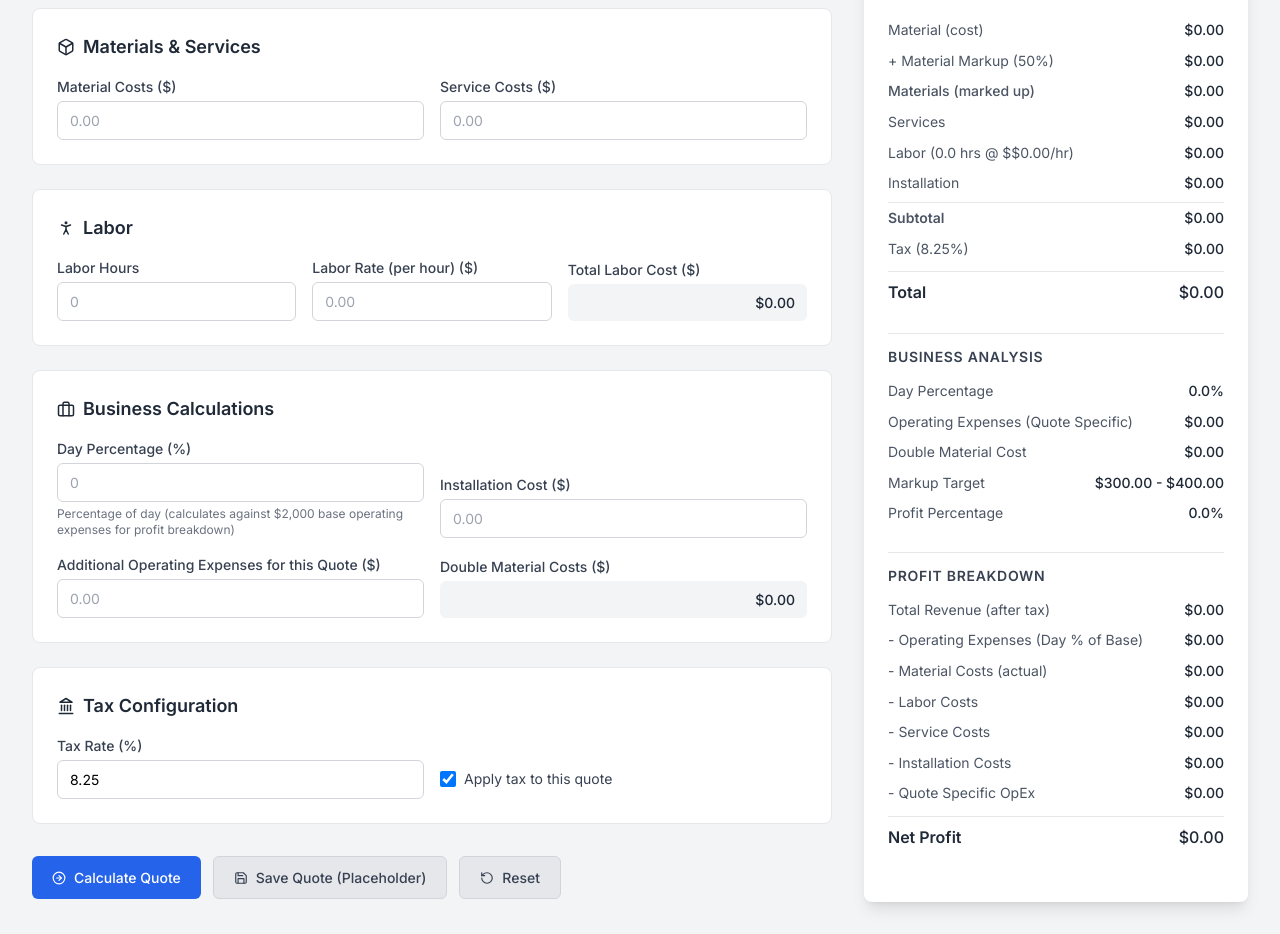
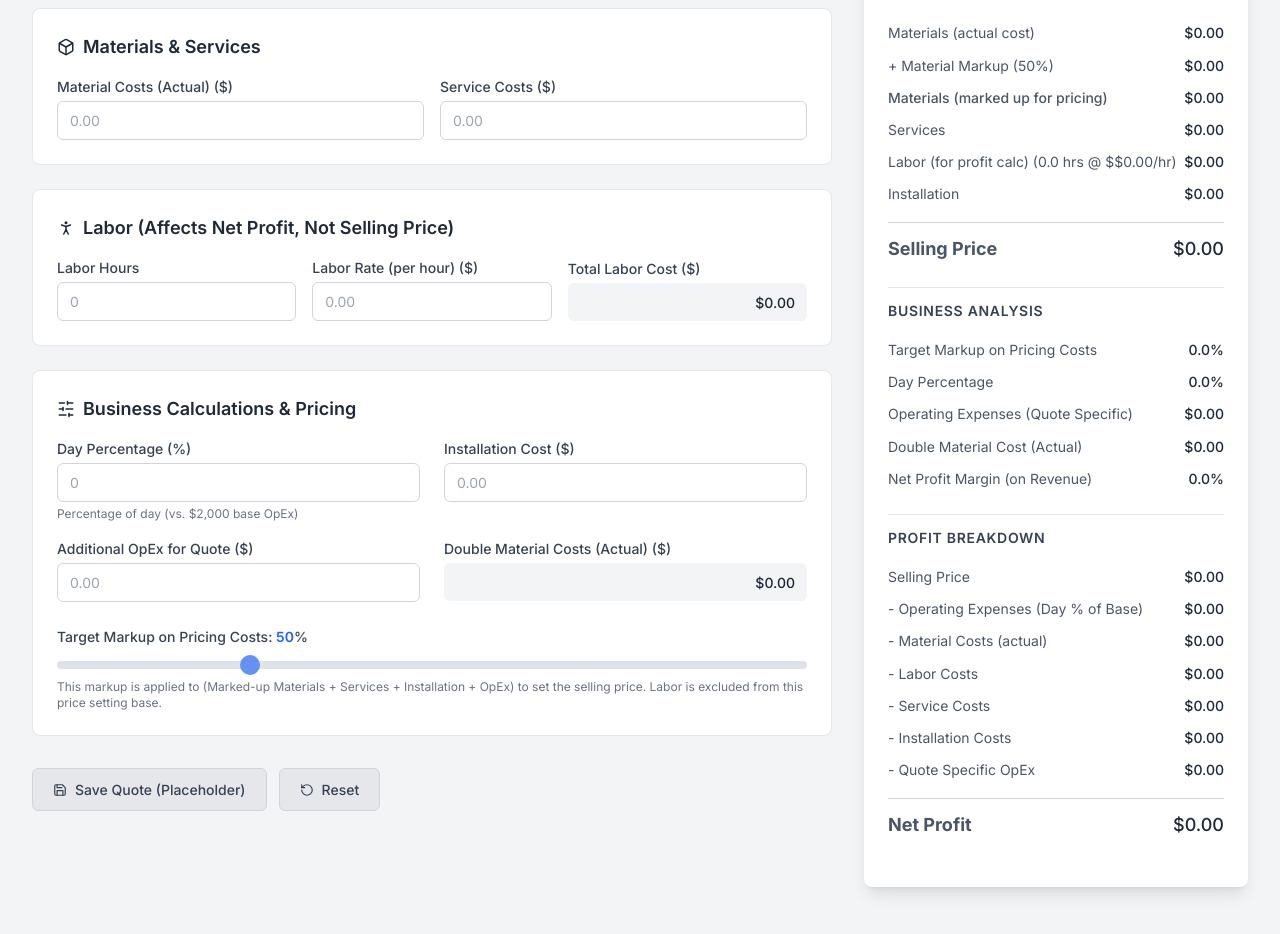
Before and after one commit to CryptoCode14/Garage-Door-Calculator, a plain HTML site: page index.html in a window 1280 px wide. Shown: the part 322-1256 px from the top of the page. Drawn offline with nearby package versions, Linux system fonts and the light colour scheme.

Commit message:
Update index.html

```diff
--- a/index.html
+++ b/index.html
@@ -8,14 +8,14 @@
     <link href="https://fonts.googleapis.com/css2?family=Inter:wght@400;500;600;700&display=swap" rel="stylesheet">
     <style>
         body { font-family: 'Inter', sans-serif; }
-        .icon-placeholder { width: 20px; height: 20px; display: inline-block; margin-right: 8px; vertical-align: middle; } /* Simple placeholder */
         .form-section { border: 1px solid #E5E7EB; border-radius: 0.5rem; padding: 1.5rem; margin-bottom: 1.5rem; background-color: white;}
         .form-section-title { font-size: 1.125rem; font-weight: 600; color: #1F2937; margin-bottom: 1rem; display: flex; align-items: center; }
-        .preview-section { margin-bottom: 1.5rem; }
-        .preview-section h4 { font-weight: 600; color: #374151; margin-bottom: 0.5rem; font-size: 0.875rem; text-transform: uppercase; letter-spacing: 0.05em;}
-        .preview-item { display: flex; justify-content: space-between; font-size: 0.875rem; color: #4B5563; padding: 0.3rem 0; }
-        .preview-item.total { font-weight: 600; color: #1F2937; font-size: 1rem; border-top: 1px solid #E5E7EB; padding-top: 0.5rem; margin-top:0.5rem;}
-        .preview-item .value { font-weight: 500; color: #1F2937; }
+        .preview-section { margin-bottom: 1.25rem; }
+        .preview-section h4 { font-weight: 600; color: #374151; margin-bottom: 0.75rem; font-size: 0.875rem; text-transform: uppercase; letter-spacing: 0.05em;}
+        .preview-item { display: flex; justify-content: space-between; font-size: 0.875rem; color: #4B5563; padding: 0.35rem 0; }
+        .preview-item .label { color: #4B5563; }
+        .preview-item .value { font-weight: 500; color: #1F2937; text-align: right; }
+        .preview-item.total { font-weight: 700; color: #1F2937; font-size: 1.125rem; border-top: 1px solid #D1D5DB; padding-top: 0.75rem; margin-top:0.75rem;}
         .input-field { appearance: none; border: 1px solid #D1D5DB; border-radius: 0.375rem; padding: 0.5rem 0.75rem; font-size: 0.875rem; width: 100%; transition: border-color 0.2s ease-in-out, box-shadow 0.2s ease-in-out; }
         .input-field:focus { border-color: #2563EB; box-shadow: 0 0 0 2px rgba(59, 130, 246, 0.25); outline: none; }
         .input-label { display: block; font-size: 0.875rem; font-weight: 500; color: #374151; margin-bottom: 0.25rem; }
@@ -24,9 +24,14 @@
         .btn-primary:hover { background-color: #1D4ED8; }
         .btn-secondary { background-color: #E5E7EB; color: #374151; border: 1px solid #D1D5DB;}
         .btn-secondary:hover { background-color: #D1D5DB; }
-        .output-display { font-size: 0.875rem; font-weight: 500; color: #1F2937; background-color: #F3F4F6; padding: 0.5rem 0.75rem; border-radius: 0.375rem; text-align: right; }
-        /* Lucide Icons via SVG */
+        .output-display { font-size: 0.875rem; font-weight: 500; color: #1F2937; background-color: #F3F4F6; padding: 0.5rem 0.75rem; border-radius: 0.375rem; text-align: right; min-height: 38px; display: flex; align-items: center; justify-content: flex-end;}
         .lucide { width: 1em; height: 1em; vertical-align: -0.125em; display: inline-block; }
+        .sidebar-value-highlight { color: #10B981; }
+        .sidebar-value-negative { color: #EF4444; }
+        input[type="range"] { -webkit-appearance: none; appearance: none; width: 100%; height: 8px; background: #D1D5DB; border-radius: 5px; outline: none; opacity: 0.7; transition: opacity .2s; margin-top: 0.5rem;}
+        input[type="range"]:hover { opacity: 1; }
+        input[type="range"]::-webkit-slider-thumb { -webkit-appearance: none; appearance: none; width: 20px; height: 20px; background: #2563EB; border-radius: 50%; cursor: pointer; }
+        input[type="range"]::-moz-range-thumb { width: 20px; height: 20px; background: #2563EB; border-radius: 50%; cursor: pointer; border: none; }
     </style>
 </head>
 <body class="bg-gray-100">
@@ -81,7 +86,7 @@
                         </h3>
                         <div class="grid grid-cols-1 md:grid-cols-2 gap-4">
                             <div>
-                                <label for="materialCost" class="input-label">Material Costs ($)</label>
+                                <label for="materialCost" class="input-label">Material Costs (Actual) ($)</label>
                                 <input type="number" id="materialCost" name="materialCost" class="input-field" placeholder="0.00" step="0.01">
                             </div>
                             <div>
@@ -91,11 +96,11 @@
                         </div>
                     </section>
 
-                    <!-- Labor -->
+                    <!-- Labor (Inputs remain, but not used for price setting) -->
                     <section class="form-section">
                         <h3 class="form-section-title">
                             <svg xmlns="http://www.w3.org/2000/svg" width="20" height="20" viewBox="0 0 24 24" fill="none" stroke="currentColor" stroke-width="2" stroke-linecap="round" stroke-linejoin="round" class="lucide lucide-person-standing mr-2"><circle cx="12" cy="5" r="1"/><path d="m9 20 3-6 3 6"/><path d="m6 8 6 2 6-2"/><path d="M12 10v4"/></svg>
-                            Labor
+                            Labor (Affects Net Profit, Not Selling Price)
                         </h3>
                         <div class="grid grid-cols-1 md:grid-cols-3 gap-4 items-end">
                             <div>
@@ -113,59 +118,40 @@
                         </div>
                     </section>
 
-                    <!-- Business Calculations -->
+                    <!-- Business Calculations & Pricing Strategy -->
                     <section class="form-section">
                         <h3 class="form-section-title">
-                            <svg xmlns="http://www.w3.org/2000/svg" width="20" height="20" viewBox="0 0 24 24" fill="none" stroke="currentColor" stroke-width="2" stroke-linecap="round" stroke-linejoin="round" class="lucide lucide-briefcase mr-2"><rect width="20" height="14" x="2" y="7" rx="2" ry="2"/><path d="M16 21V5a2 2 0 0 0-2-2h-4a2 2 0 0 0-2 2v16"/></svg>
-                            Business Calculations
+                            <svg xmlns="http://www.w3.org/2000/svg" width="20" height="20" viewBox="0 0 24 24" fill="none" stroke="currentColor" stroke-width="2" stroke-linecap="round" stroke-linejoin="round" class="lucide lucide-sliders-horizontal mr-2"><line x1="21" x2="14" y1="4" y2="4"/><line x1="10" x2="3" y1="4" y2="4"/><line x1="21" x2="12" y1="12" y2="12"/><line x1="8" x2="3" y1="12" y2="12"/><line x1="21" x2="16" y1="20" y2="20"/><line x1="12" x2="3" y1="20" y2="20"/><line x1="14" x2="14" y1="2" y2="6"/><line x1="8" x2="8" y1="10" y2="14"/><line x1="16" x2="16" y1="18" y2="22"/></svg>
+                            Business Calculations & Pricing
                         </h3>
-                        <div class="grid grid-cols-1 md:grid-cols-2 gap-x-4 gap-y-4 items-end">
+                        <div class="grid grid-cols-1 md:grid-cols-2 gap-x-6 gap-y-4 items-start">
                             <div>
                                 <label for="dayPercentage" class="input-label">Day Percentage (%)</label>
                                 <input type="number" id="dayPercentage" name="dayPercentage" class="input-field" placeholder="0" step="0.01">
-                                <p class="text-xs text-gray-500 mt-1">Percentage of day (calculates against $2,000 base operating expenses for profit breakdown)</p>
+                                <p class="text-xs text-gray-500 mt-1">Percentage of day (vs. $2,000 base OpEx)</p>
                             </div>
                             <div>
                                 <label for="installationCost" class="input-label">Installation Cost ($)</label>
                                 <input type="number" id="installationCost" name="installationCost" class="input-field" placeholder="0.00" step="0.01">
                             </div>
                             <div>
-                                <label for="quoteOperatingExpenses" class="input-label">Additional Operating Expenses for this Quote ($)</label>
+                                <label for="quoteOperatingExpenses" class="input-label">Additional OpEx for Quote ($)</label>
                                 <input type="number" id="quoteOperatingExpenses" name="quoteOperatingExpenses" class="input-field" placeholder="0.00" step="0.01">
                             </div>
                              <div>
-                                <label class="input-label">Double Material Costs ($)</label>
+                                <label class="input-label">Double Material Costs (Actual) ($)</label>
                                 <div id="doubleMaterialCostDisplay" class="output-display">0.00</div>
                             </div>
-                        </div>
-                    </section>
-
-                    <!-- Tax Configuration -->
-                    <section class="form-section">
-                        <h3 class="form-section-title">
-                            <svg xmlns="http://www.w3.org/2000/svg" width="20" height="20" viewBox="0 0 24 24" fill="none" stroke="currentColor" stroke-width="2" stroke-linecap="round" stroke-linejoin="round" class="lucide lucide-landmark mr-2"><line x1="3" x2="21" y1="22" y2="22"/><line x1="6" x2="6" y1="18" y2="11"/><line x1="10" x2="10" y1="18" y2="11"/><line x1="14" x2="14" y1="18" y2="11"/><line x1="18" x2="18" y1="18" y2="11"/><polygon points="12 2 20 7 4 7"/></svg>
-                            Tax Configuration
-                        </h3>
-                        <div class="grid grid-cols-1 md:grid-cols-2 gap-4 items-center">
-                            <div>
-                                <label for="taxRate" class="input-label">Tax Rate (%)</label>
-                                <input type="number" id="taxRate" name="taxRate" class="input-field" placeholder="8.25" step="0.01">
-                            </div>
-                            <div class="mt-4 md:mt-6">
-                                <label class="flex items-center">
-                                    <input type="checkbox" id="applyTax" name="applyTax" class="h-4 w-4 text-blue-600 border-gray-300 rounded focus:ring-blue-500" checked>
-                                    <span class="ml-2 text-sm text-gray-700">Apply tax to this quote</span>
-                                </label>
+                            <div class="md:col-span-2 mt-2">
+                                <label for="profitabilitySlider" class="input-label">Target Markup on Pricing Costs: <span id="profitabilitySliderValue" class="font-semibold text-blue-600">50</span>%</label>
+                                <input type="range" id="profitabilitySlider" name="profitabilitySlider" min="0" max="200" value="50" class="w-full">
+                                <p class="text-xs text-gray-500 mt-1">This markup is applied to (Marked-up Materials + Services + Installation + OpEx) to set the selling price. Labor is excluded from this price setting base.</p>
                             </div>
                         </div>
                     </section>
 
                     <!-- Action Buttons -->
                     <div class="flex flex-col sm:flex-row gap-3 mt-8">
-                        <button type="button" id="calculateQuoteBtn" class="btn btn-primary w-full sm:w-auto">
-                            <svg xmlns="http://www.w3.org/2000/svg" width="20" height="20" viewBox="0 0 24 24" fill="none" stroke="currentColor" stroke-width="2" stroke-linecap="round" stroke-linejoin="round" class="lucide lucide-arrow-right-circle mr-2"><circle cx="12" cy="12" r="10"/><path d="M8 12h8"/><path d="m12 16 4-4-4-4"/></svg>
-                            Calculate Quote
-                        </button>
                         <button type="button" id="saveQuoteBtn" class="btn btn-secondary w-full sm:w-auto">
                              <svg xmlns="http://www.w3.org/2000/svg" width="20" height="20" viewBox="0 0 24 24" fill="none" stroke="currentColor" stroke-width="2" stroke-linecap="round" stroke-linejoin="round" class="lucide lucide-save mr-2"><path d="M19 21H5a2 2 0 0 1-2-2V5a2 2 0 0 1 2-2h11l5 5v11a2 2 0 0 1-2 2z"/><polyline points="17 21 17 13 7 13 7 21"/><polyline points="7 3 7 8 15 8"/></svg>
                             Save Quote (Placeholder)
@@ -187,49 +173,49 @@
                     </div>
 
                     <div class="preview-section">
-                        <div class="preview-item"><span class="text-gray-500">Quote #:</span> <span id="preview_quoteId" class="value">QT-GEM-001</span></div>
-                        <div class="preview-item"><span class="text-gray-500">Date:</span> <span id="preview_date" class="value"></span></div>
+                        <div class="preview-item"><span class="label">Quote #:</span> <span id="preview_quoteId" class="value">QT-GEM-001</span></div>
+                        <div class="preview-item"><span class="label">Date:</span> <span id="preview_date" class="value"></span></div>
                         <hr class="my-2">
-                        <div class="preview-item"><span class="text-gray-500">Client:</span> <span id="preview_clientName" class="value">N/A</span></div>
-                        <div class="preview-item"><span class="text-gray-500">Project:</span> <span id="preview_projectName" class="value">N/A</span></div>
+                        <div class="preview-item"><span class="label">Client:</span> <span id="preview_clientName" class="value">N/A</span></div>
+                        <div class="preview-item"><span class="label">Project:</span> <span id="preview_projectName" class="value">N/A</span></div>
                     </div>
 
                     <div class="preview-section">
-                        <div class="preview-item"><span>Material (cost)</span> <span id="preview_materialCost" class="value">$0.00</span></div>
-                        <div class="preview-item"><span>+ Material Markup (50%)</span> <span id="preview_materialMarkupValue" class="value">$0.00</span></div>
-                        <div class="preview-item font-medium"><span>Materials (marked up)</span> <span id="preview_materialCostMarkedUp" class="value">$0.00</span></div>
-                        <div class="preview-item"><span>Services</span> <span id="preview_serviceCost" class="value">$0.00</span></div>
-                        <div class="preview-item"><span>Labor (<span id="preview_laborHours">0</span> hrs @ $<span id="preview_laborRate">0.00</span>/hr)</span> <span id="preview_totalLabor" class="value">$0.00</span></div>
-                        <div class="preview-item"><span>Installation</span> <span id="preview_installationCost" class="value">$0.00</span></div>
-                        <div class="preview-item font-semibold border-t mt-1 pt-1"><span>Subtotal</span> <span id="preview_subtotal" class="value">$0.00</span></div>
-                        <div class="preview-item"><span>Tax (<span id="preview_taxRate">0.00</span>%)</span> <span id="preview_taxAmount" class="value">$0.00</span></div>
-                        <div class="preview-item total"><span>Total</span> <span id="preview_grandTotal" class="value">$0.00</span></div>
+                        <div class="preview-item"><span class="label">Materials (actual cost)</span> <span id="preview_materialCost" class="value">$0.00</span></div>
+                        <div class="preview-item"><span class="label">+ Material Markup (<span id="preview_materialMarkupPercentage">50</span>%)</span> <span id="preview_materialMarkupValue" class="value">$0.00</span></div>
+                        <div class="preview-item font-medium"><span class="label">Materials (marked up for pricing)</span> <span id="preview_materialCostMarkedUp" class="value">$0.00</span></div>
+                        <div class="preview-item"><span class="label">Services</span> <span id="preview_serviceCost" class="value">$0.00</span></div>
+                        <div class="preview-item"><span class="label">Labor (for profit calc) (<span id="preview_laborHours">0.0</span> hrs @ $<span id="preview_laborRate">0.00</span>/hr)</span> <span id="preview_totalLabor" class="value">$0.00</span></div>
+                        <div class="preview-item"><span class="label">Installation</span> <span id="preview_installationCost" class="value">$0.00</span></div>
+                        <div class="preview-item total"><span class="label">Selling Price</span> <span id="preview_grandTotal" class="value">$0.00</span></div>
                     </div>
 
                     <div class="preview-section">
                         <h4 class="border-t pt-3">Business Analysis</h4>
-                        <div class="preview-item"><span>Day Percentage</span> <span id="preview_dayPercentage" class="value">0.0%</span></div>
-                        <div class="preview-item"><span>Operating Expenses (Quote Specific)</span> <span id="preview_quoteOperatingExpenses" class="value">$0.00</span></div>
-                        <div class="preview-item"><span>Double Material Cost</span> <span id="preview_doubleMaterialCost" class="value">$0.00</span></div>
-                        <div class="preview-item"><span>Markup Target</span> <span id="preview_markupTarget" class="value">$0.00 - $0.00</span></div>
-                        <div class="preview-item"><span>Profit Percentage</span> <span id="preview_profitPercentage" class="value">0.0%</span></div>
+                        <div class="preview-item"><span class="label">Target Markup on Pricing Costs</span> <span id="preview_targetMarkupPercentage" class="value">0.0%</span></div>
+                        <div class="preview-item"><span class="label">Day Percentage</span> <span id="preview_dayPercentage" class="value">0.0%</span></div>
+                        <div class="preview-item"><span class="label">Operating Expenses (Quote Specific)</span> <span id="preview_quoteOperatingExpenses" class="value">$0.00</span></div>
+                        <div class="preview-item"><span class="label">Double Material Cost (Actual)</span> <span id="preview_doubleMaterialCost" class="value">$0.00</span></div>
+                        <div class="preview-item"><span class="label">Net Profit Margin (on Revenue)</span> <span id="preview_profitPercentage" class="value">0.0%</span></div>
                     </div>
 
                     <div class="preview-section">
                         <h4 class="border-t pt-3">Profit Breakdown</h4>
-                        <div class="preview-item"><span>Total Revenue (after tax)</span> <span id="preview_profit_totalRevenue" class="value">$0.00</span></div>
-                        <div class="preview-item"><span>- Operating Expenses (Day % of Base)</span> <span id="preview_profit_operatingExpenses" class="value">$0.00</span></div>
-                        <div class="preview-item"><span>- Material Costs (actual)</span> <span id="preview_profit_materialCosts" class="value">$0.00</span></div>
-                        <div class="preview-item"><span>- Labor Costs</span> <span id="preview_profit_laborCosts" class="value">$0.00</span></div>
-                        <div class="preview-item"><span>- Service Costs</span> <span id="preview_profit_serviceCosts" class="value">$0.00</span></div>
-                        <div class="preview-item"><span>- Installation Costs</span> <span id="preview_profit_installationCosts" class="value">$0.00</span></div>
-                         <div class="preview-item"><span>- Quote Specific OpEx</span> <span id="preview_profit_quoteSpecificOpEx" class="value">$0.00</span></div>
-                        <div class="preview-item total"><span>Net Profit</span> <span id="preview_netProfit" class="value">$0.00</span></div>
+                        <div class="preview-item"><span class="label">Selling Price</span> <span id="preview_profit_totalRevenue" class="value">$0.00</span></div>
+                        <div class="preview-item"><span class="label">- Operating Expenses (Day % of Base)</span> <span id="preview_profit_operatingExpenses" class="value sidebar-value-negative">-$0.00</span></div>
+                        <div class="preview-item"><span class="label">- Material Costs (actual)</span> <span id="preview_profit_materialCosts" class="value sidebar-value-negative">-$0.00</span></div>
+                        <div class="preview-item"><span class="label">- Labor Costs</span> <span id="preview_profit_laborCosts" class="value sidebar-value-negative">-$0.00</span></div>
+                        <div class="preview-item"><span class="label">- Service Costs</span> <span id="preview_profit_serviceCosts" class="value sidebar-value-negative">-$0.00</span></div>
+                        <div class="preview-item"><span class="label">- Installation Costs</span> <span id="preview_profit_installationCosts" class="value sidebar-value-negative">-$0.00</span></div>
+                        <div class="preview-item"><span class="label">- Quote Specific OpEx</span> <span id="preview_profit_quoteSpecificOpEx" class="value sidebar-value-negative">-$0.00</span></div>
+                        <div class="preview-item total"><span class="label">Net Profit</span> <span id="preview_netProfit" class="value sidebar-value-highlight">$0.00</span></div>
                     </div>
                 </div>
             </div>
         </div>
     </main>
+
+    <!-- Link to your external script.js file -->
     <script src="script.js"></script>
-    </body>
+</body>
 </html>
```
